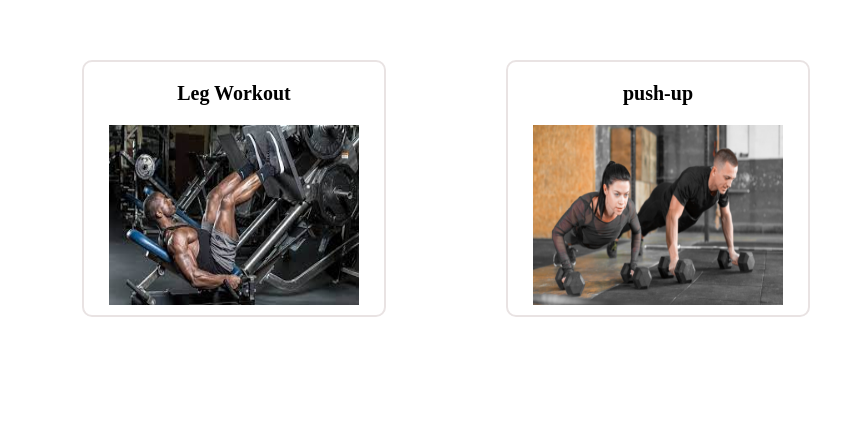
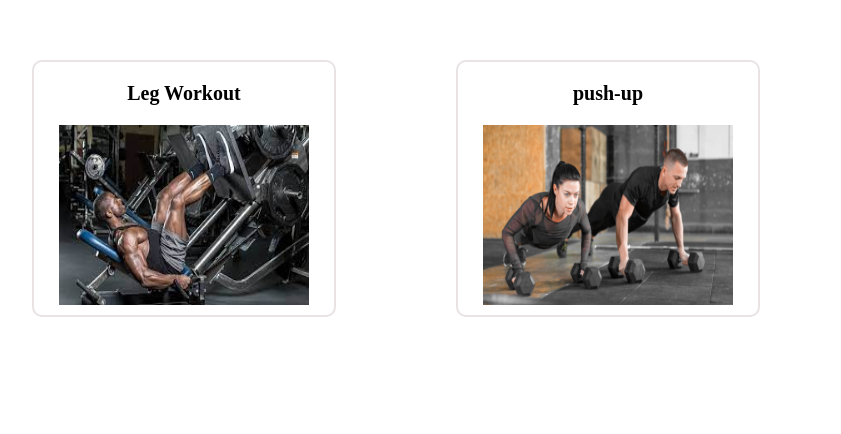
Before and after one commit to raghul465/raghul465, a plain HTML site: page fitness.html in a window 1280 px wide. Shown: the part 276-710 px from the top of the page, without its empty margins (36-877 px from the left). Drawn offline with Linux system fonts and the light colour scheme.

Commit message:
Update styles3.css

```diff
--- a/styles3.css
+++ b/styles3.css
@@ -25,7 +25,6 @@ p#def:hover{
     cursor:pointer;
 }
 div#flex{
-    margin:0px 50px;
     display:flex;
     flex-wrap:wrap;
 }
```
